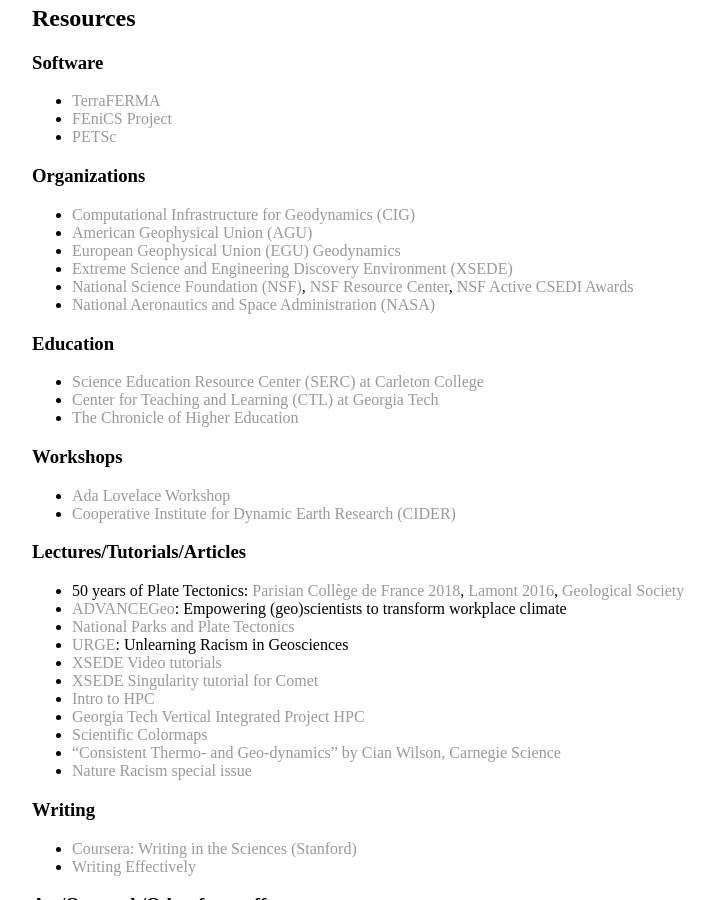
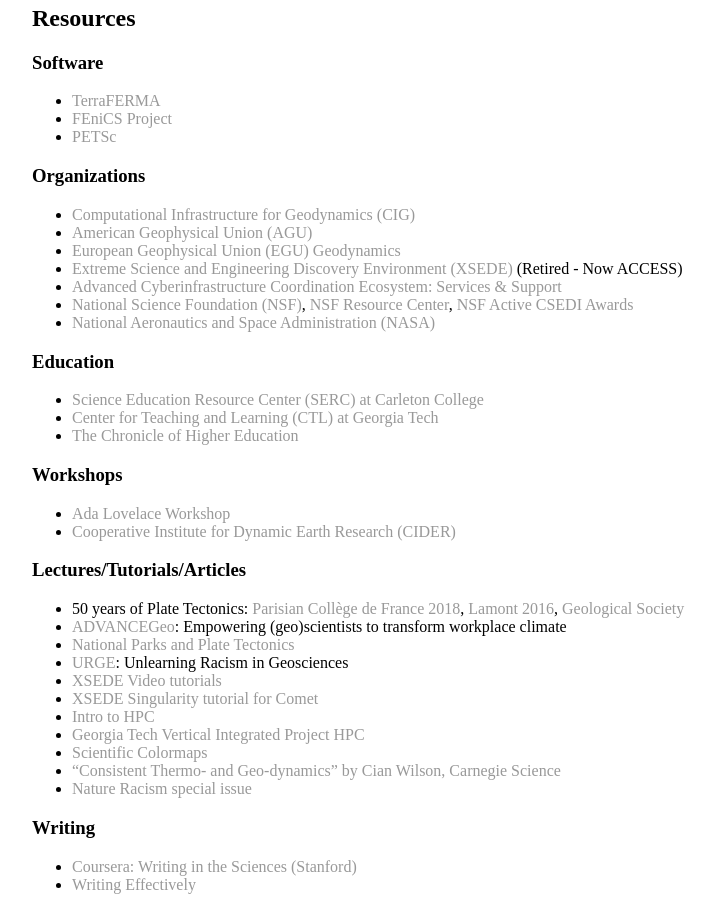
Before and after one commit to joycesim/joycesim.github.io, a Jekyll site: the page built from research/index.md, in a window 1280 px wide and 900 px high, scrolled down 4908 px. Shown: the whole window, without its empty margins (224-939 px from the left). Built offline with Jekyll 4.4.1, drawn with Linux system fonts in a browser that asks for light colours.

Commit message:
Update index.md

```diff
--- a/research/index.md
+++ b/research/index.md
@@ -52,7 +52,8 @@
 * [Computational Infrastructure for Geodynamics (CIG)](https://geodynamics.org/cig/)
 * [American Geophysical Union (AGU)](https://www.agu.org/)
 * [European Geophysical Union (EGU) Geodynamics](https://www.egu.eu/gd/home/)
-* [Extreme Science and Engineering Discovery Environment (XSEDE)](https://www.xsede.org/)
+* [Extreme Science and Engineering Discovery Environment (XSEDE)](https://www.xsede.org/) (Retired - Now ACCESS)
+* [Advanced Cyberinfrastructure Coordination Ecosystem: Services & Support](https://access-ci.org/)
 * [National Science Foundation (NSF)](https://www.nsf.gov/), [NSF Resource Center](https://nsfpolicyoutreach.com/resource-center/), [NSF Active CSEDI Awards](https://www.nsf.gov/awardsearch/advancedSearchResult?PIId=&PIFirstName=&PILastName=&PIOrganization=&PIState=&PIZip=&PICountry=&ProgOrganization=&ProgEleCode=1585&BooleanElement=All&ProgRefCode=&BooleanRef=All&Program=&ProgOfficer=&Keyword=&AwardNumberOperator=&AwardAmount=&AwardInstrument=&ActiveAwards=true&OriginalAwardDateOperator=&StartDateOperator=&ExpDateOperator=)
 * [National Aeronautics and Space Administration (NASA)](https://www.nasa.gov/)
 
```
